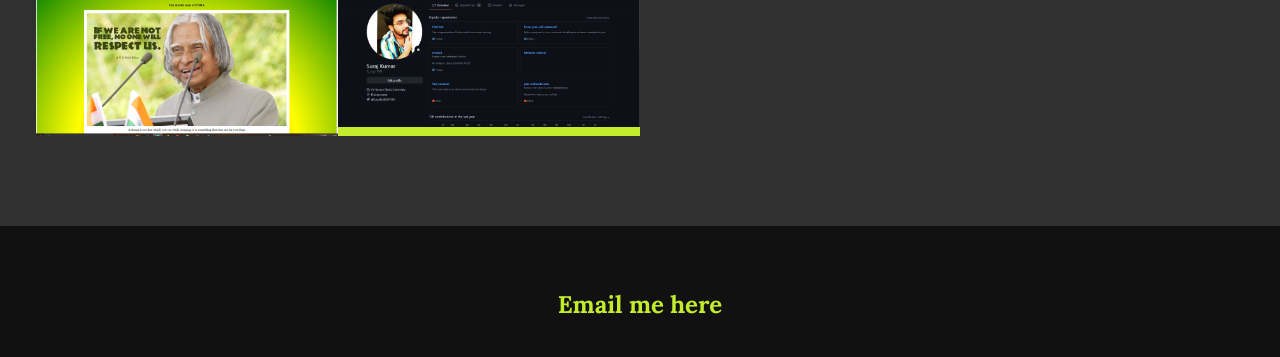
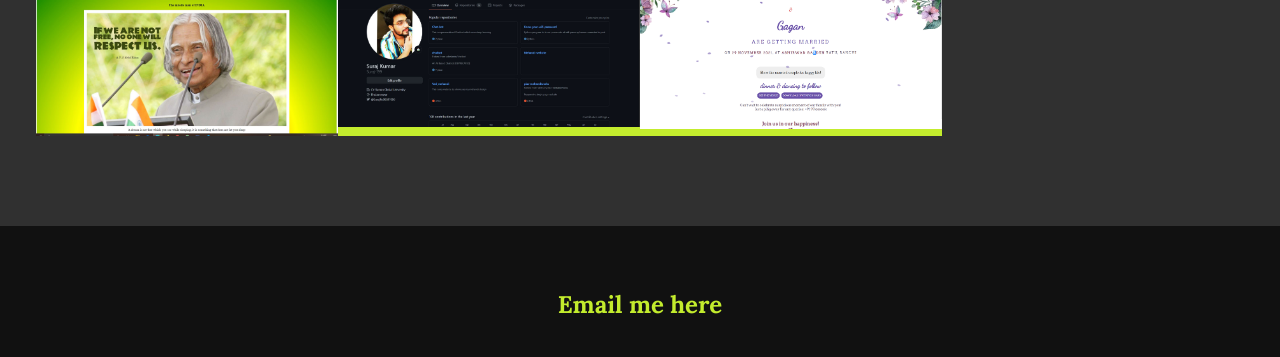
Before and after one commit to Suraj-199/My-portfolio, a plain HTML site: page index.html in a window 1280 px wide. Shown: the part 2471-2828 px from the top of the page. Drawn offline with nearby package versions, Linux system fonts and the light colour scheme; files whose address does not match are found by name.

Commit message:
Update index.html

```diff
--- a/index.html
+++ b/index.html
@@ -142,6 +142,9 @@
                 <a href="#" class="portfolio__item">
                     <img src="img/my works/5.jpg" alt="" class="portfolio__img">
                 </a>
+                <a href="https://amazing-roentgen-f4c75a.netlify.app/" class="portfolio__item">
+                    <img src="8.png" alt="" class="portfolio__img">
+                </a>
             </div>
         </section>
 
```
